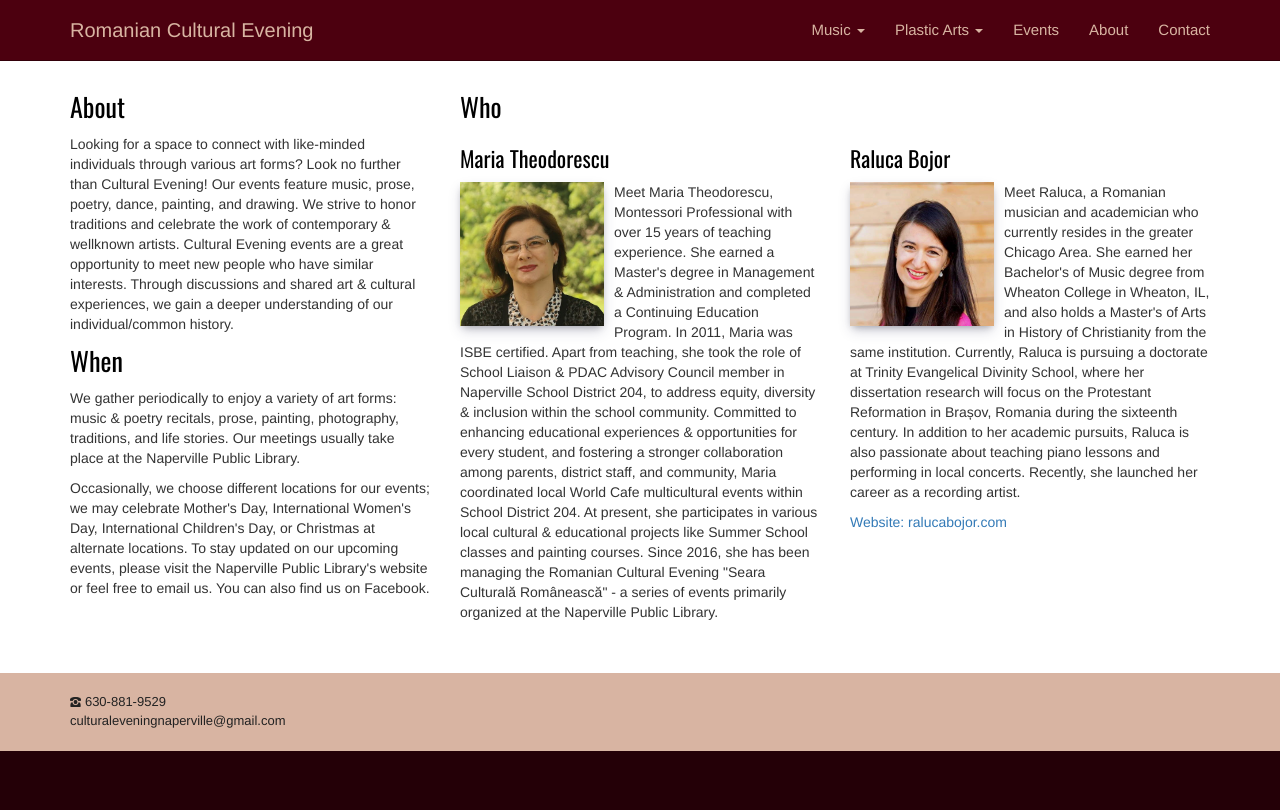
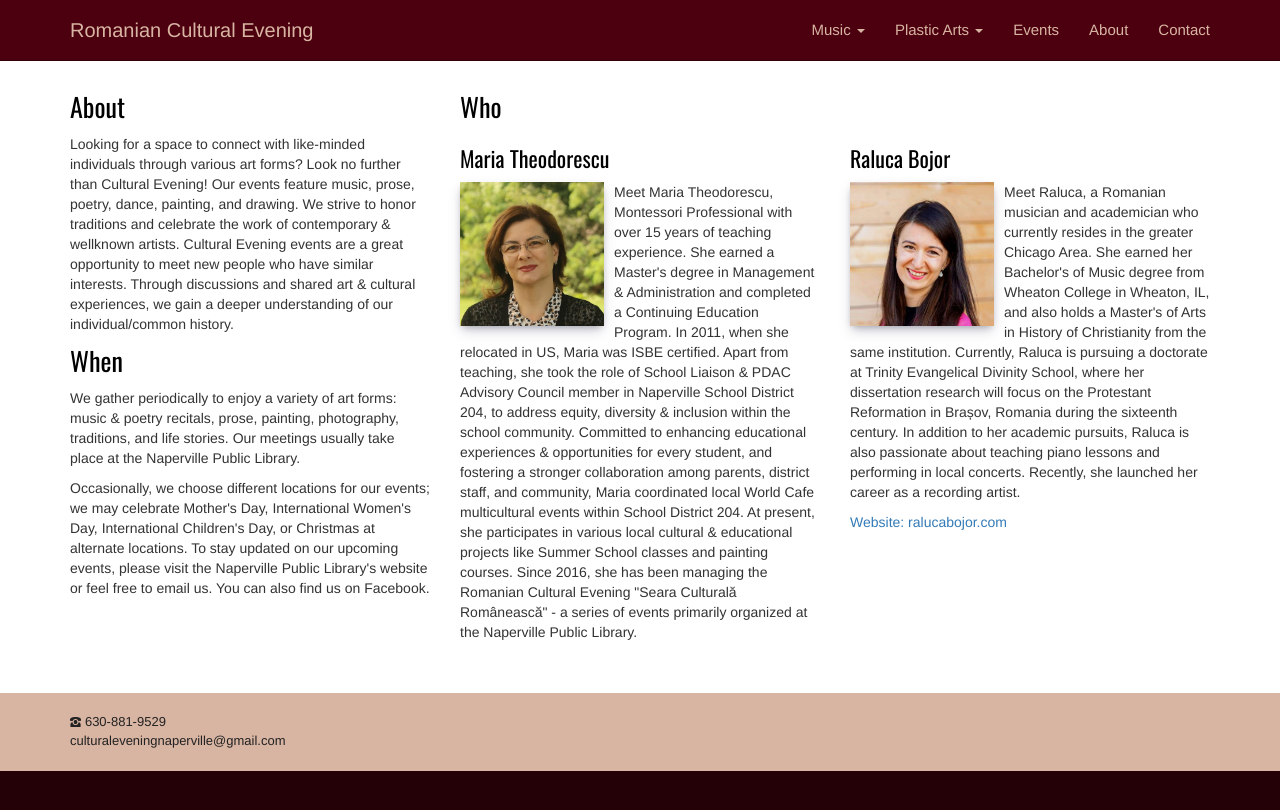
Before and after one commit to adrianth/culteve, a Jekyll site: the page built from en/about.html, in a window 1280 px wide. Shown: the top 810 px of the page. Built offline with Jekyll 4.4.1, drawn with Linux system fonts in a browser that asks for light colours.

Commit message:
much better

```diff
--- a/en/about.html
+++ b/en/about.html
@@ -34,7 +34,7 @@ title: About
                 <div class="col-sm-6">
                     <h3>Maria Theodorescu</h3>
                     <img class="img img-responsive presentation" src="{{ site.baseurl }}/img/about/maria.jpg" alt="">
-                    <p>Meet Maria Theodorescu, Montessori Professional with over 15 years of teaching experience. She earned a Master's degree in Management & Administration and completed a Continuing Education Program. In 2011, Maria was ISBE certified. Apart from teaching, she took the role of School Liaison & PDAC Advisory Council member in Naperville School District 204, to address equity, diversity & inclusion within the school community. Committed to enhancing educational experiences & opportunities for every student, and fostering a stronger collaboration among parents, district staff, and community, Maria coordinated local World Cafe multicultural events within School District 204. At present, she participates in various local cultural & educational projects like Summer School classes and painting courses. Since 2016, she has been managing the Romanian Cultural Evening "Seara Culturală Românească" - a series of events primarily organized at the Naperville Public Library.</p>
+                    <p>Meet Maria Theodorescu, Montessori Professional with over 15 years of teaching experience. She earned a Master's degree in Management & Administration and completed a Continuing Education Program. In 2011, when she relocated in US, Maria was ISBE certified. Apart from teaching, she took the role of School Liaison & PDAC Advisory Council member in Naperville School District 204, to address equity, diversity & inclusion within the school community. Committed to enhancing educational experiences & opportunities for every student, and fostering a stronger collaboration among parents, district staff, and community, Maria coordinated local World Cafe multicultural events within School District 204. At present, she participates in various local cultural & educational projects like Summer School classes and painting courses. Since 2016, she has been managing the Romanian Cultural Evening "Seara Culturală Românească" - a series of events primarily organized at the Naperville Public Library.</p>
                 </div>
                 <div class="col-sm-6">
                     <h3>Raluca Bojor</h3>
```
